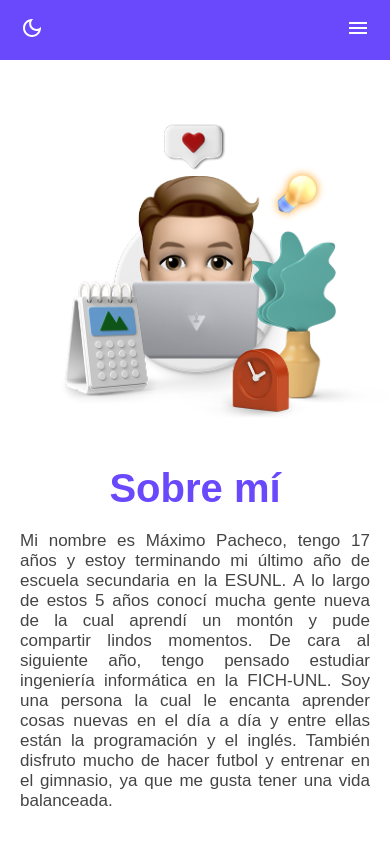
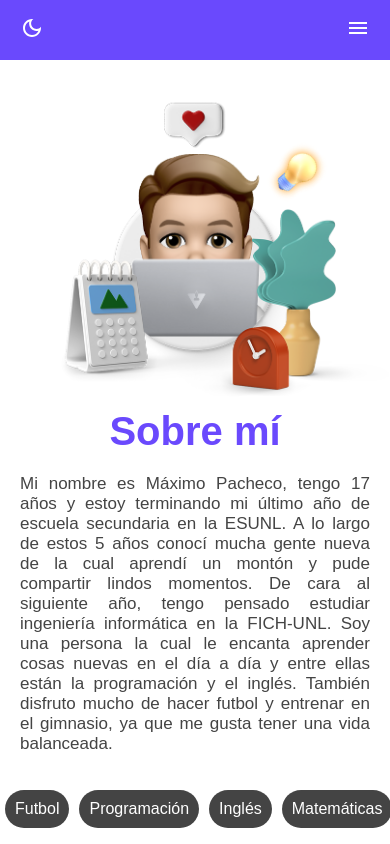
Before and after one commit to maxippacheco/tic-portfolio, a React (Vite) app: page /about in a window 390 px wide. Built offline with nearby package versions, Linux system fonts and the light colour scheme.

Commit message:
breadcrumbs in about

```diff
--- a/src/components/about/About.css
+++ b/src/components/about/About.css
@@ -65,9 +65,14 @@
 		font-size: 17px;
 	}
 
-	.about__tags{
-		display: none;
-		/* margin: 10px; */
+	.about__tags_container{
+    width: 100%;
+    overflow-x: scroll;
+    height: 70px;
+		display: flex;
+		justify-content: space-between;
+		align-items: center;
 	}
 
+
 }
--- a/src/components/home/Home.css
+++ b/src/components/home/Home.css
@@ -43,7 +43,7 @@
 
 .home-navigate{
 	position: absolute;
-	z-index: -1;
+	/* z-index: -1; */
 	top: 90%;
   left: 50%;
   transform: translateX(-50%);
--- a/src/components/home/Home.tsx
+++ b/src/components/home/Home.tsx
@@ -38,12 +38,12 @@ export const Home = () => {
 					/>
 				</div>
 
-				<button className='home-navigate'>
-					<Link to='/about'>
+				{/* <button className='home-navigate'> */}
+					<Link to='/about' className='home-navigate'>
 						<SouthOutlinedIcon />
 
 					</Link>
-				</button>
+				{/* </button> */}
 			</div>
 		</>
 	)
--- a/src/components/navbar/Navbar.css
+++ b/src/components/navbar/Navbar.css
@@ -23,6 +23,7 @@
 .nav-menu{
 	display: flex;
 	justify-content: space-between;
+	z-index: 2;
 }
 
 .nav-menu-item{
--- /dev/null
+++ b/src/pages/KnowledgePage.tsx
@@ -0,0 +1,7 @@
+import React from 'react'
+
+export const KnowledgePage = () => {
+	return (
+		<div>KnowledgePage</div>
+	)
+}
--- a/src/pages/index.ts
+++ b/src/pages/index.ts
@@ -1,3 +1,4 @@
 
 export * from  './HomePage';
 export * from './AboutPage';
+export * from './KnowledgePage';
--- a/src/router/AppRouter.tsx
+++ b/src/router/AppRouter.tsx
@@ -1,7 +1,6 @@
 import React from 'react'
 import { BrowserRouter, Routes, Route, Navigate } from 'react-router-dom'
-import { AboutPage } from '../pages/AboutPage';
-import { HomePage } from '../pages/HomePage';
+import { AboutPage, HomePage, KnowledgePage } from '../pages';
 
 export const AppRouter = () => {
 	return (
@@ -9,6 +8,7 @@ export const AppRouter = () => {
 			<Routes>
 				<Route path="/home" element={<HomePage />} />
 				<Route path="/about" element={<AboutPage />} />
+				<Route path="/knowledge" element={<KnowledgePage />} />
 
 				<Route path="/*" element={ <Navigate to="/home" /> } />
 			</Routes>
```
